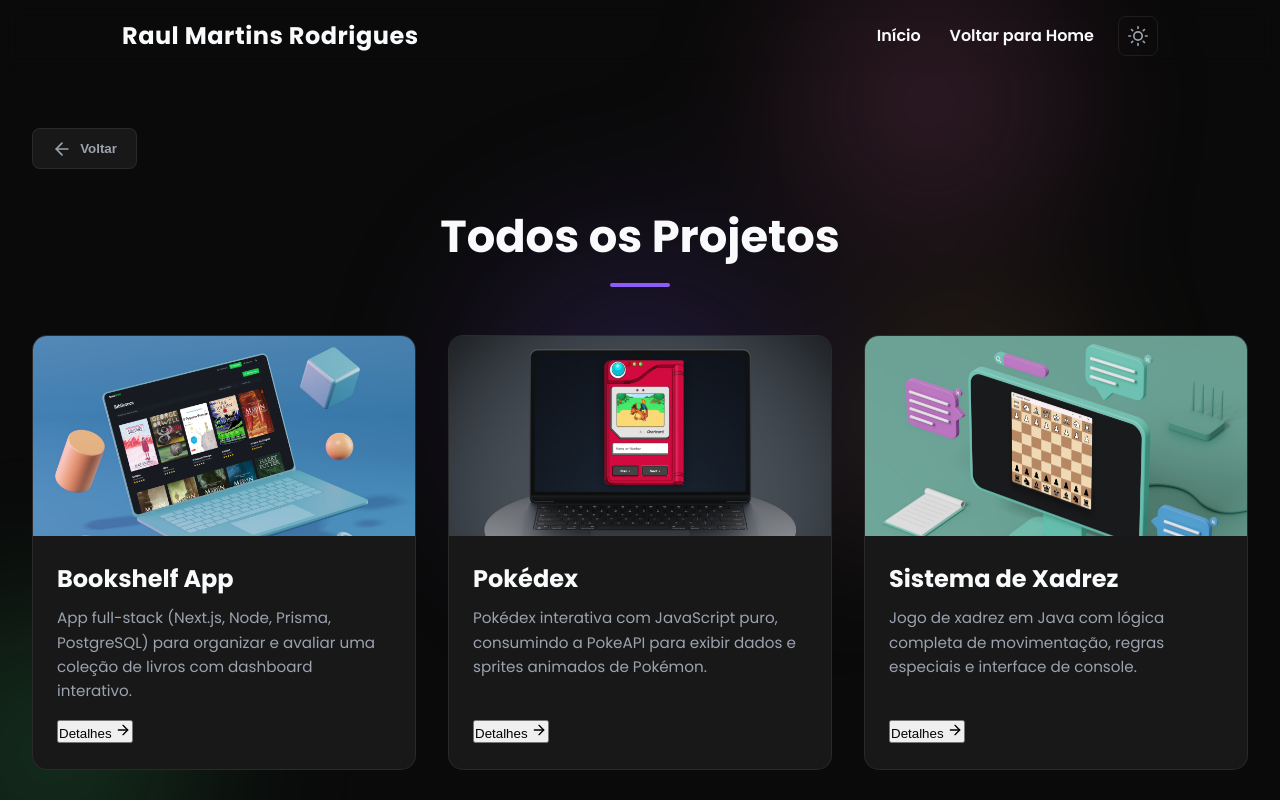
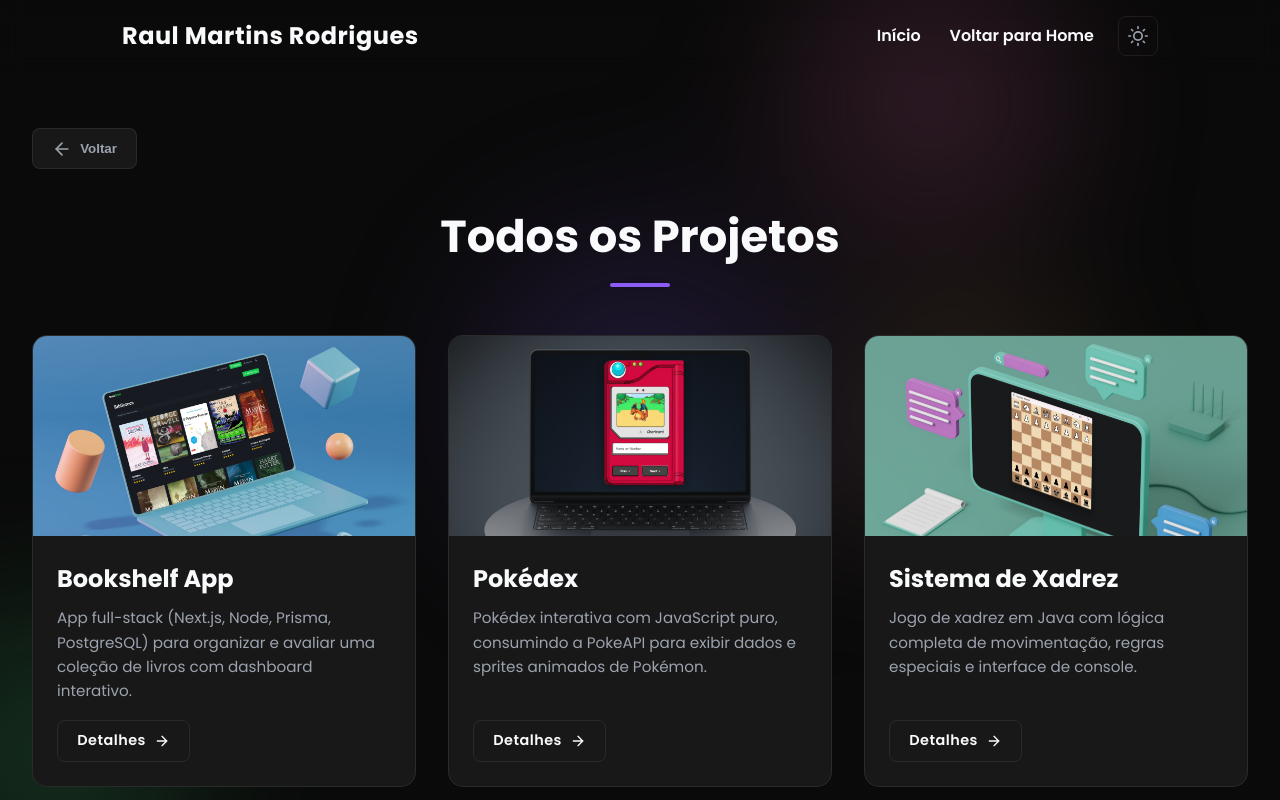
Before and after one commit to raaulrodrigues/portfolio, a React (Vite) app: page / in a window 1280 px wide. Both pictures are taken after a click on the button "VEJA MAIS". Shown: the top 800 px of the page. Built offline with nearby package versions, Linux system fonts and the light colour scheme.

Commit message:
melhoria no css

```diff
--- a/src/index.css
+++ b/src/index.css
@@ -196,7 +196,7 @@ header .logo {
 .btn-secondary {
     background-color: transparent;
     color: var(--cor-texto);
-    border: 1px solid var(--cor-texto-secundario);
+    border: 1px solid var(--cor-borda-sutil);
 }
 .btn-secondary:hover {
     background-color: var(--cor-fundo-card);
@@ -398,8 +398,6 @@ header .logo {
 
 #habilidades .habilidade-item:hover {
     transform: translateY(-5px);
-    background: var(--cor-destaque);
-    color: var(--cor-texto);
     border-color: var(--cor-destaque);
     box-shadow: 0 5px 15px rgba(139, 92, 246, 0.3);
 }
@@ -919,9 +917,30 @@ footer {
   margin-top: auto;
   flex-wrap: wrap;
 }
-.project-card-simple-content .btn-projeto {
-    padding: 0.6rem 1rem;
+.project-card-simple-content .btn-detalhes {
+    padding: 0.6rem 1.2rem;
     font-size: 0.9rem;
+    display: inline-flex;
+    align-items: center;
+    gap: 0.5rem;
+    border-radius: 8px;
+    font-weight: 600;
+    transition: all 0.3s ease;
+    text-align: center;
+    letter-spacing: 0.5px;
+    background-color: transparent;
+    color: var(--cor-texto);
+    border: 1px solid var(--cor-borda-sutil);
+    text-decoration: none;
+    cursor: pointer;
+    font-family: 'Poppins', sans-serif;
+}
+
+.project-card-simple-content .btn-detalhes:hover {
+    background-color: var(--cor-fundo-card);
+    border-color: var(--cor-destaque);
+    transform: translateY(-5px);
+    box-shadow: 0 8px 20px rgba(0, 0, 0, 0.2);
 }
 
 .projects-stacked-section {
@@ -1063,18 +1082,18 @@ footer {
     text-align: center;
     letter-spacing: 0.5px;
     background-color: transparent;
-    color: var(--cor-texto-secundario);
-    border: 1px solid var(--cor-texto-secundario);
+    color: var(--cor-texto);
+    border: 1px solid var(--cor-borda-sutil);
     cursor: pointer;
     font-size: 0.9rem;
 }
 
 .project-card-stacked .btn-saiba-mais:hover {
-    background-color: var(--cor-fundo);
+    background-color: var(--cor-fundo-card);
     border-color: var(--cor-destaque);
-    color: var(--cor-destaque);
-    transform: translateY(-2px);
-    box-shadow: 0 5px 15px rgba(0, 0, 0, 0.2);
+    color: var(--cor-texto);
+    transform: translateY(-5px);
+    box-shadow: 0 8px 20px rgba(0, 0, 0, 0.2);
 }
 
 
@@ -1261,18 +1280,19 @@ footer {
 
 .project-detail-image-container {
     width: 100%;
-    max-width: 900px;
+    max-width: 1100px;
     margin: 0 auto 3rem auto;
     border-radius: 15px;
     overflow: hidden;
     border: 1px solid var(--cor-borda-sutil);
+    background-color: var(--cor-fundo);
 }
 
 .project-detail-image-container img {
     display: block;
     width: 100%;
     height: auto;
-    object-fit: cover;
+    object-fit: contain;
 }
 
 .project-detail-content {
@@ -1315,6 +1335,13 @@ footer {
     font-size: 0.9rem;
     font-weight: 500;
     border: 1px solid var(--cor-borda-sutil);
+    transition: all 0.3s ease;
+}
+
+.detail-tags span:hover {
+    border-color: var(--cor-destaque);
+    transform: translateY(-3px);
+    box-shadow: 0 5px 15px rgba(139, 92, 246, 0.3);
 }
 
 .detail-links {
```
